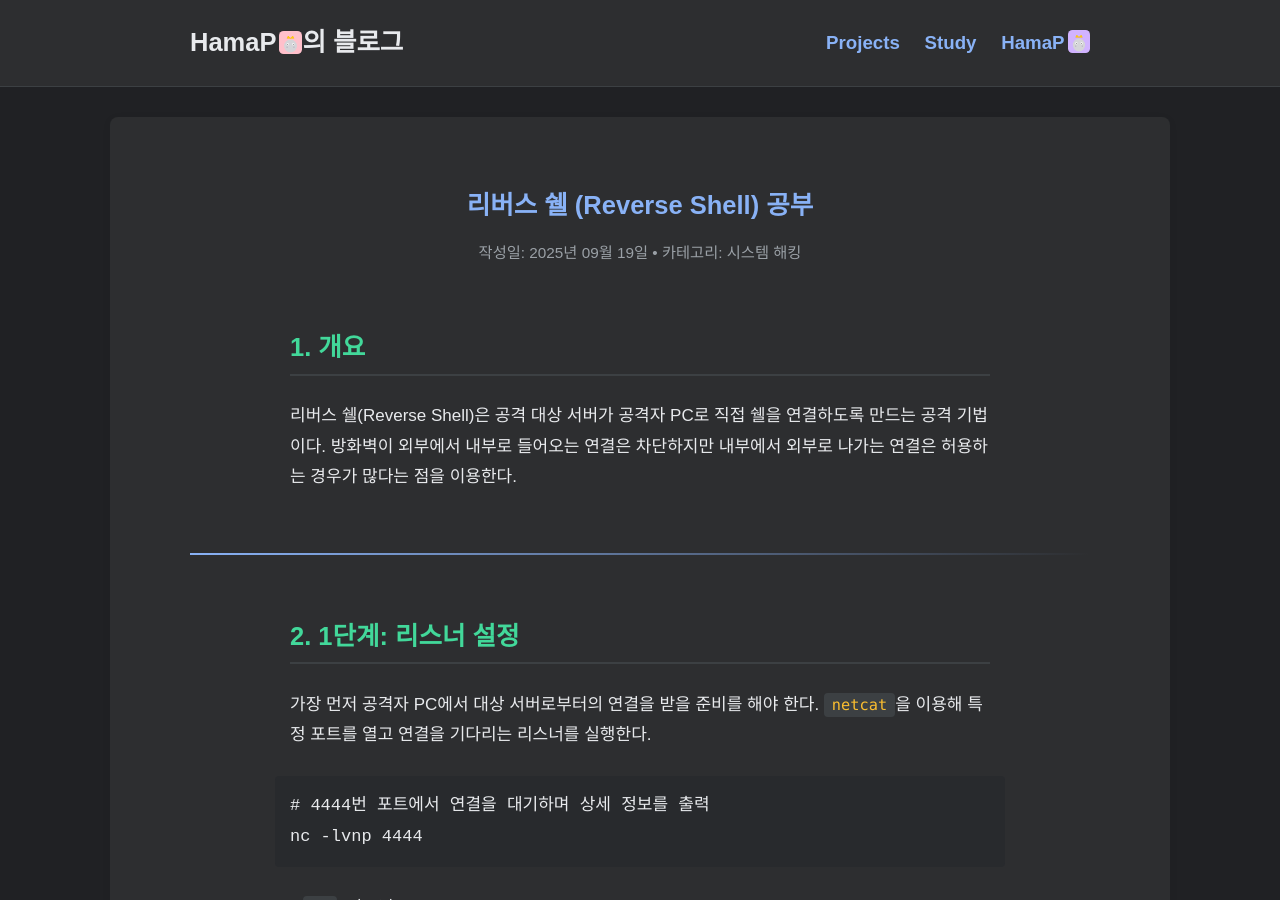
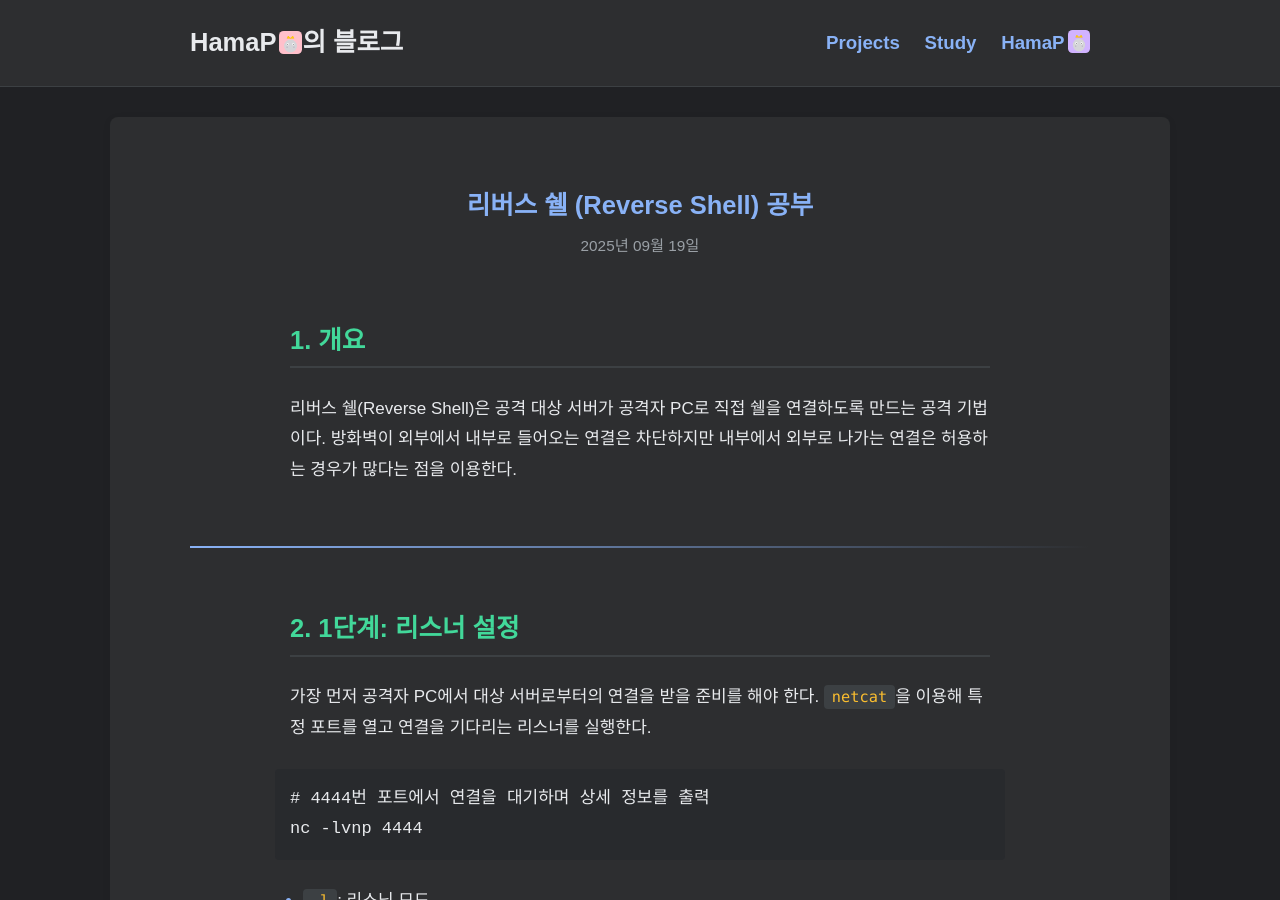
Before and after one commit to HamaP0/HamaP0.github.io, a Jekyll site: the page built from _posts/2025-09-19-ReverseShell_study.md, in a window 1280 px wide and 900 px high. Built offline with Jekyll 4.4.1, drawn with Linux system fonts in a browser that asks for light colours; some web fonts are replaced.

Commit message:
Update post.html

```diff
--- a/_layouts/post.html
+++ b/_layouts/post.html
@@ -5,12 +5,7 @@ layout: default
 <article class="post">
   <header class="post-header">
     <h1 class="post-title">{{ page.title }}</h1>
-    <p class="post-meta">
-      작성일: {{ page.date | date: "%Y년 %m월 %d일" }}
-      {% if page.categories.size > 0 %}
-        • 카테고리: {{ page.categories | join: ', ' }}
-      {% endif %}
-    </p>
+    <p class="post-date">{{ page.date | date: "%Y년 %m월 %d일" }}</p>
   </header>
 
   <div class="post-content">
```
